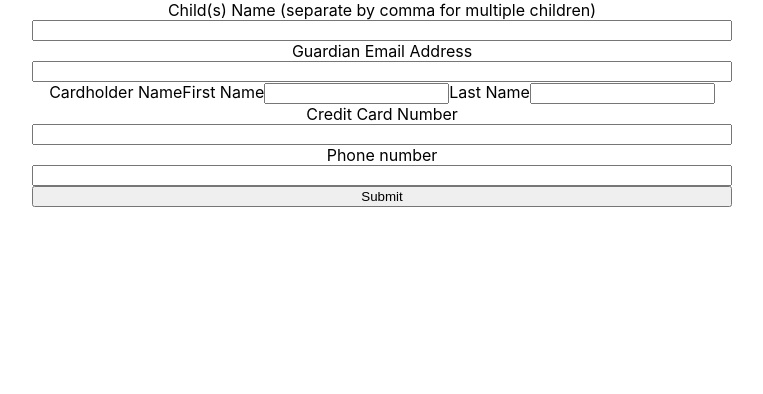
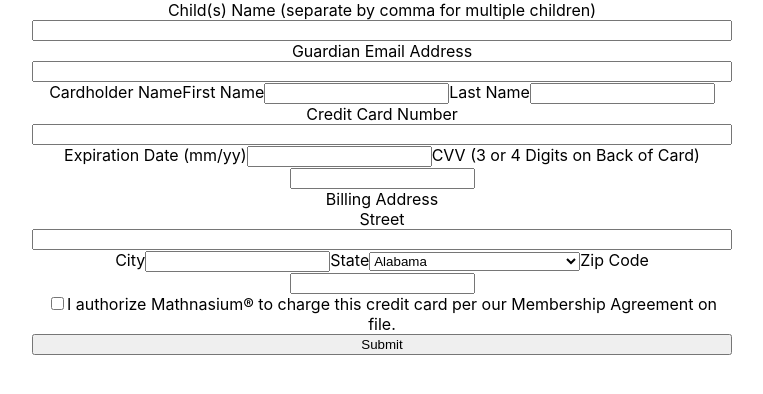
Before and after one commit to mathewbwilliamson/mn-form, a React (Create React App) app: page / in a window 1280 px wide. Shown: the top 394 px of the page, without its empty margins (258-1021 px from the left). Built offline with nearby package versions, Linux system fonts and the light colour scheme.

Commit message:
Fixed a bunch of items

```diff
--- a/src/components/Form/MainForm.tsx
+++ b/src/components/Form/MainForm.tsx
@@ -2,10 +2,13 @@ import axios from "axios";
 import { useForm } from "react-hook-form";
 import { emailAddressRegEx, scriptURL } from "../../config";
 import { MainForm } from "../../types/mainForm";
+import { AuthorizationCheck } from "../FormElements/AuthorizationCheck";
 import { Error } from "../FormElements/Error";
 import { Input } from "../FormElements/Input";
+import { StateSelect } from "../FormElements/StateSelect";
 
 import "./mainForm.css";
+import { createFormFromData } from "./mainFormUtils";
 
 export default function Form() {
   const { register, handleSubmit, formState } = useForm<MainForm>();
@@ -14,9 +17,7 @@ export default function Form() {
 
   const onSubmit = async (data: MainForm) => {
     console.log("\x1b[41m%s \x1b[0m", "FIXME: [matt] data", data);
-    const form = new FormData();
-    form.append("firstName", data.firstName);
-    form.append("lastName", data.lastName);
+    const form = createFormFromData(data);
 
     try {
       const req = await axios({
@@ -29,14 +30,6 @@ export default function Form() {
     } catch (e) {
       console.log("\x1b[41m%s \x1b[0m", "FIXME: [matt] e", e);
     }
-
-    // fetch(scriptURL, { method: "POST", body: new FormData(data) })
-    //   .then((resp) => {
-    //     console.log("\x1b[42m%s \x1b[0m", "FIXME: [matt] resp", resp);
-    //   })
-    //   .catch((err) => {
-    //     console.log("\x1b[41m%s \x1b[0m", "FIXME: [matt] err", err);
-    //   });
   };
 
   console.log("ERRORS", errors);
@@ -59,6 +52,7 @@ export default function Form() {
         validations={{ required: true, pattern: emailAddressRegEx }}
         customErrorMessage="Please enter a valid email address"
       />
+
       <div className="main-form__grouped-fields">
         <label>Cardholder Name</label>
         <Input
@@ -89,15 +83,69 @@ export default function Form() {
         }}
         customErrorMessage="Please enter a valid credit card number"
       />
-      <label>Phone number</label>
-      <input
-        type="tel"
-        {...register("phoneNumber", {
+      <div className="main-form__grouped-fields">
+        <Input
+          name="expirationDate"
+          label="Expiration Date (mm/yy)"
+          register={register}
+          errors={errors}
+          validations={{
+            required: true,
+            pattern: /^(0[1-9]|1[0-2])\/?([0-9]{2})$/,
+          }}
+          customErrorMessage="Please enter a valid expiration date"
+        />
+        <Input
+          name="cvv"
+          label="CVV (3 or 4 Digits on Back of Card)"
+          register={register}
+          errors={errors}
+          validations={{
+            required: true,
+            pattern: /^[0-9]{3,4}$/,
+          }}
+          customErrorMessage="Please enter a valid CVV"
+        />
+      </div>
+
+      <label>Billing Address</label>
+      <Input
+        name="billingAddressStreet"
+        label="Street"
+        register={register}
+        errors={errors}
+        validations={{
           required: true,
-          maxLength: 11,
-          minLength: 8,
-        })}
+        }}
       />
+      <div className="main-form__grouped-fields">
+        <Input
+          name="billingAddressCity"
+          label="City"
+          register={register}
+          errors={errors}
+          validations={{
+            required: true,
+            maxLength: 80,
+          }}
+        />
+
+        <StateSelect errors={errors} register={register} />
+        <Input
+          name="billingAddressZipCode"
+          label="Zip Code"
+          register={register}
+          errors={errors}
+          validations={{
+            required: true,
+            pattern: /^[0-9]{5}(?:-[0-9]{4})?$/,
+          }}
+          customErrorMessage="Please enter a valid zip code"
+        />
+      </div>
+
+      <AuthorizationCheck errors={errors} register={register} />
+
       <input type="submit" />
     </form>
   );
--- /dev/null
+++ b/src/components/Form/mainFormUtils.ts
@@ -0,0 +1,21 @@
+import { MainForm } from "../../types/mainForm";
+
+export const createFormFromData = (data: MainForm) => {
+  const form = new FormData();
+
+  form.append("firstName", data.firstName);
+  form.append("lastName", data.lastName);
+  form.append("guardianEmailAddress", data.guardianEmailAddress);
+  form.append("childsName", data.childsName);
+  form.append("phoneNumber", data.phoneNumber);
+  form.append("creditCardNumber", data.creditCardNumber);
+  form.append("expirationDate", data.expirationDate);
+  form.append("cvv", data.cvv);
+  form.append("billingAddressStreet", data.billingAddressStreet);
+  form.append("billingAddressCity", data.billingAddressCity);
+  form.append("billingAddressState", data.billingAddressState);
+  form.append("billingAddressZipCode", data.billingAddressZipCode);
+  form.append("authorization", `${data.authorization}`);
+
+  return form;
+};
--- /dev/null
+++ b/src/components/FormElements/AuthorizationCheck.tsx
@@ -0,0 +1,34 @@
+import React from "react";
+import { RegisterOptions, UseFormRegister } from "react-hook-form";
+import { MainForm } from "../../types/mainForm";
+import { Error } from "../FormElements/Error";
+
+interface AuthorizationCheckProps {
+  errors: any;
+  register: UseFormRegister<any>;
+  validations?: RegisterOptions<MainForm>;
+}
+
+export const AuthorizationCheck: React.FC<AuthorizationCheckProps> = ({
+  register,
+  errors,
+}) => {
+  return (
+    <div>
+      <input
+        type="checkbox"
+        {...register("authorization", { required: true })}
+      />
+      <label>
+        I authorize Mathnasium® to charge this credit card per our Membership
+        Agreement on file.
+      </label>
+      <Error
+        errors={errors}
+        name="authorization"
+        label="Authorization"
+        customErrorMessage="You must give authorization to use this credit card"
+      />
+    </div>
+  );
+};
--- a/src/components/FormElements/Error.tsx
+++ b/src/components/FormElements/Error.tsx
@@ -15,7 +15,11 @@ export const Error: React.FC<ErrorProps> = ({
   console.log("\x1b[41m%s \x1b[0m", "FIXME: [matt] errors", errors);
   switch (errors[name]?.type) {
     case "required":
-      return <div>{label} is required</div>;
+      return !!customErrorMessage ? (
+        <div>{customErrorMessage}</div>
+      ) : (
+        <div>{label} is required</div>
+      );
     case "pattern":
       return !!customErrorMessage ? (
         <div>{customErrorMessage}</div>
--- a/src/components/FormElements/Input.tsx
+++ b/src/components/FormElements/Input.tsx
@@ -4,7 +4,7 @@ import { MainForm } from "../../types/mainForm";
 import { Error } from "../FormElements/Error";
 
 interface InputProps {
-  name: string;
+  name: keyof MainForm;
   label: string;
   errors: any;
   register: UseFormRegister<any>;
--- /dev/null
+++ b/src/components/FormElements/StateSelect.tsx
@@ -0,0 +1,26 @@
+import React from "react";
+import { UseFormRegister } from "react-hook-form";
+import { statesList } from "../../config/statesList";
+
+interface StateSelectProps {
+  errors: any;
+  register: UseFormRegister<any>;
+}
+
+export const StateSelect: React.FC<StateSelectProps> = ({
+  errors,
+  register,
+}) => {
+  return (
+    <>
+      <label>State</label>
+      <select {...register("billingAddressState", { required: true })}>
+        {statesList.map((item) => (
+          <option key={item.abbreviation} value={item.abbreviation}>
+            {item.name}
+          </option>
+        ))}
+      </select>
+    </>
+  );
+};
--- /dev/null
+++ b/src/config/statesList.ts
@@ -0,0 +1,243 @@
+export interface StateID {
+  name: string;
+  abbreviation: string;
+}
+
+export const statesList: StateID[] = [
+  {
+    name: "Alabama",
+    abbreviation: "AL",
+  },
+  {
+    name: "Alaska",
+    abbreviation: "AK",
+  },
+  {
+    name: "American Samoa",
+    abbreviation: "AS",
+  },
+  {
+    name: "Arizona",
+    abbreviation: "AZ",
+  },
+  {
+    name: "Arkansas",
+    abbreviation: "AR",
+  },
+  {
+    name: "California",
+    abbreviation: "CA",
+  },
+  {
+    name: "Colorado",
+    abbreviation: "CO",
+  },
+  {
+    name: "Connecticut",
+    abbreviation: "CT",
+  },
+  {
+    name: "Delaware",
+    abbreviation: "DE",
+  },
+  {
+    name: "District Of Columbia",
+    abbreviation: "DC",
+  },
+  {
+    name: "Federated States Of Micronesia",
+    abbreviation: "FM",
+  },
+  {
+    name: "Florida",
+    abbreviation: "FL",
+  },
+  {
+    name: "Georgia",
+    abbreviation: "GA",
+  },
+  {
+    name: "Guam",
+    abbreviation: "GU",
+  },
+  {
+    name: "Hawaii",
+    abbreviation: "HI",
+  },
+  {
+    name: "Idaho",
+    abbreviation: "ID",
+  },
+  {
+    name: "Illinois",
+    abbreviation: "IL",
+  },
+  {
+    name: "Indiana",
+    abbreviation: "IN",
+  },
+  {
+    name: "Iowa",
+    abbreviation: "IA",
+  },
+  {
+    name: "Kansas",
+    abbreviation: "KS",
+  },
+  {
+    name: "Kentucky",
+    abbreviation: "KY",
+  },
+  {
+    name: "Louisiana",
+    abbreviation: "LA",
+  },
+  {
+    name: "Maine",
+    abbreviation: "ME",
+  },
+  {
+    name: "Marshall Islands",
+    abbreviation: "MH",
+  },
+  {
+    name: "Maryland",
+    abbreviation: "MD",
+  },
+  {
+    name: "Massachusetts",
+    abbreviation: "MA",
+  },
+  {
+    name: "Michigan",
+    abbreviation: "MI",
+  },
+  {
+    name: "Minnesota",
+    abbreviation: "MN",
+  },
+  {
+    name: "Mississippi",
+    abbreviation: "MS",
+  },
+  {
+    name: "Missouri",
+    abbreviation: "MO",
+  },
+  {
+    name: "Montana",
+    abbreviation: "MT",
+  },
+  {
+    name: "Nebraska",
+    abbreviation: "NE",
+  },
+  {
+    name: "Nevada",
+    abbreviation: "NV",
+  },
+  {
+    name: "New Hampshire",
+    abbreviation: "NH",
+  },
+  {
+    name: "New Jersey",
+    abbreviation: "NJ",
+  },
+  {
+    name: "New Mexico",
+    abbreviation: "NM",
+  },
+  {
+    name: "New York",
+    abbreviation: "NY",
+  },
+  {
+    name: "North Carolina",
+    abbreviation: "NC",
+  },
+  {
+    name: "North Dakota",
+    abbreviation: "ND",
+  },
+  {
+    name: "Northern Mariana Islands",
+    abbreviation: "MP",
+  },
+  {
+    name: "Ohio",
+    abbreviation: "OH",
+  },
+  {
+    name: "Oklahoma",
+    abbreviation: "OK",
+  },
+  {
+    name: "Oregon",
+    abbreviation: "OR",
+  },
+  {
+    name: "Palau",
+    abbreviation: "PW",
+  },
+  {
+    name: "Pennsylvania",
+    abbreviation: "PA",
+  },
+  {
+    name: "Puerto Rico",
+    abbreviation: "PR",
+  },
+  {
+    name: "Rhode Island",
+    abbreviation: "RI",
+  },
+  {
+    name: "South Carolina",
+    abbreviation: "SC",
+  },
+  {
+    name: "South Dakota",
+    abbreviation: "SD",
+  },
+  {
+    name: "Tennessee",
+    abbreviation: "TN",
+  },
+  {
+    name: "Texas",
+    abbreviation: "TX",
+  },
+  {
+    name: "Utah",
+    abbreviation: "UT",
+  },
+  {
+    name: "Vermont",
+    abbreviation: "VT",
+  },
+  {
+    name: "Virgin Islands",
+    abbreviation: "VI",
+  },
+  {
+    name: "Virginia",
+    abbreviation: "VA",
+  },
+  {
+    name: "Washington",
+    abbreviation: "WA",
+  },
+  {
+    name: "West Virginia",
+    abbreviation: "WV",
+  },
+  {
+    name: "Wisconsin",
+    abbreviation: "WI",
+  },
+  {
+    name: "Wyoming",
+    abbreviation: "WY",
+  },
+];
```
Also changed, not shown: src/ToDo.md (added, +9 -0 lines), src/types/mainForm.ts (+9 -1 lines).
